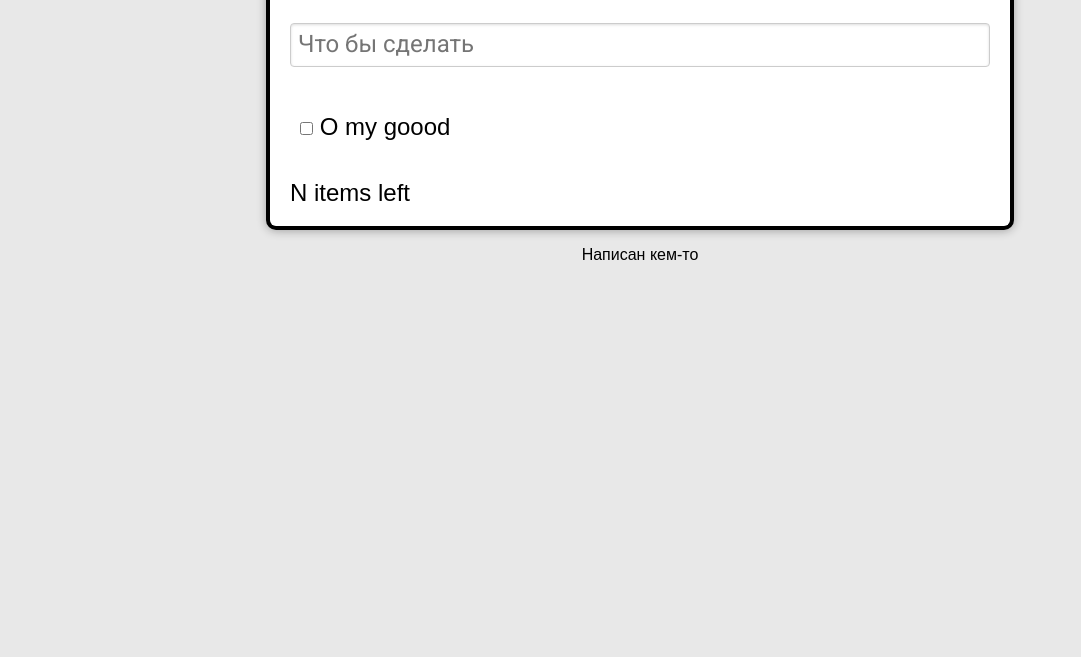
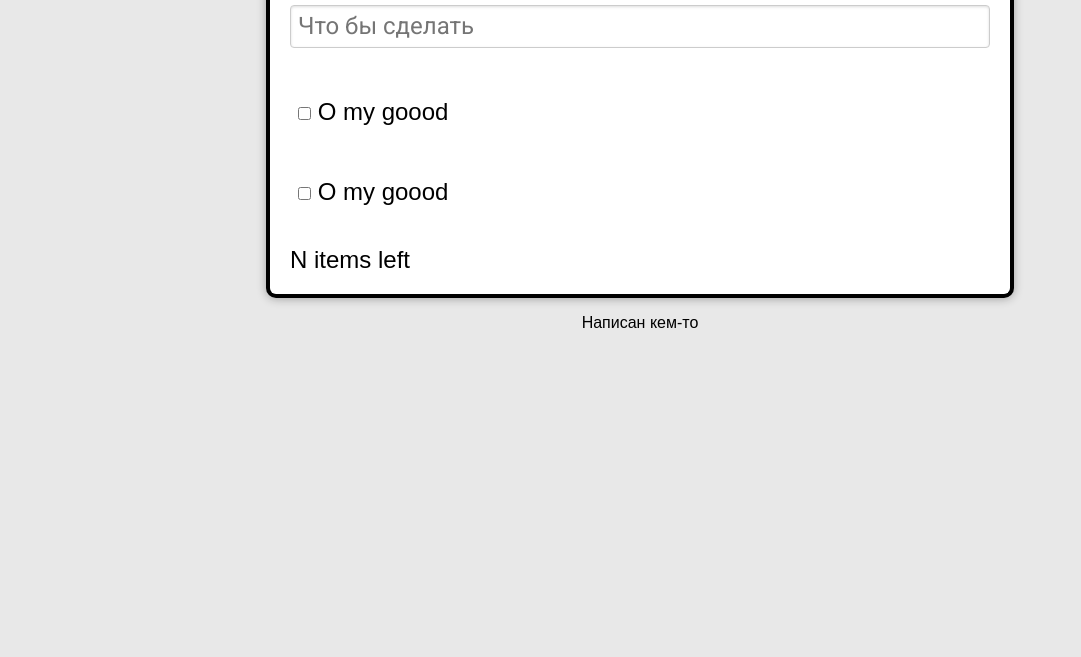
Before and after one commit to anibaka9/Todo-list, a plain HTML site: page index.html in a window 1280 px wide. Shown: the part 143-800 px from the top of the page, without its empty margins (0-1081 px from the left). Drawn offline with nearby package versions, Linux system fonts and the light colour scheme.

Commit message:
Fix el input padding

```diff
--- a/index.html
+++ b/index.html
@@ -6,7 +6,9 @@
   	<link rel="stylesheet" type="text/css" href="style.css">
   	<title>Pure CSS Test</title>
 
-  	<<link rel="stylesheet" href="https://unpkg.com/purecss@0.6.2/build/pure-min.css" integrity="sha384-UQiGfs9ICog+LwheBSRCt1o5cbyKIHbwjWscjemyBMT9YCUMZffs6UqUTd0hObXD" crossorigin="anonymous">
+  	<link rel="stylesheet" href="https://unpkg.com/purecss@0.6.2/build/pure-min.css"
+      integrity="sha384-UQiGfs9ICog+LwheBSRCt1o5cbyKIHbwjWscjemyBMT9YCUMZffs6UqUTd0hObXD"
+      crossorigin="anonymous">
 
   	<link href="https://fonts.googleapis.com/css?family=Roboto" rel="stylesheet">
   	<script src="https://code.jquery.com/jquery-3.2.1.min.js"></script>
@@ -14,8 +16,7 @@
 
   </head>
   <body>
-  <div class="pure-g">
-    <div class="pure-u-1" id="todo-app">
+    <div id="todo-app">
       <header class="header">
     	<h1>Todo-List</h1>
     	<div>
@@ -39,11 +40,21 @@
     	      </form>
       	    </div>
       	  </li>
+          <li>
+      	    <div class="list-element el-not-edit">
+      	      <form class="pure-form todo-edit-form">
+    	        <fieldset>
+      	          <input type="checkbox" class="rec-check" name="">
+      	          <label class="todo-item">O my goood</label>
+      	          <input class="todo-edit" type="text" placeholder="">
+    	        </fieldset>
+    	      </form>
+      	    </div>
+      	  </li>
       	</ul>
       	<footer id="app-fotter">N items left</footer>
       </section>
     </div>
-  </div>
     <div class="footer">
     	<p>Написан кем-то</p>
     </div>
--- a/script.js
+++ b/script.js
@@ -5,7 +5,5 @@ $(document).ready(function() {
   $('.todo-item').dblclick(function () {
     $(this).parent().parent().parent().addClass('editing');
     $(this).parent().parent().parent().removeClass('el-not-edit');
-    $(this).siblings().
   })
-
 })
--- a/style.css
+++ b/style.css
@@ -45,12 +45,12 @@ ul {
 }
 
 .list-element {
-    padding: 10px;
+    padding: 13px 8px;
 }
 
 .todo-edit {
     width: 100%;
-    padding: 7px;
+    padding: 5px;
 }
 
 .checked {
@@ -76,3 +76,7 @@ ul {
 .editing form fieldset input.todo-edit{
   display: auto;
 }
+
+.editing {
+  padding: 0px 20px;
+}
```
